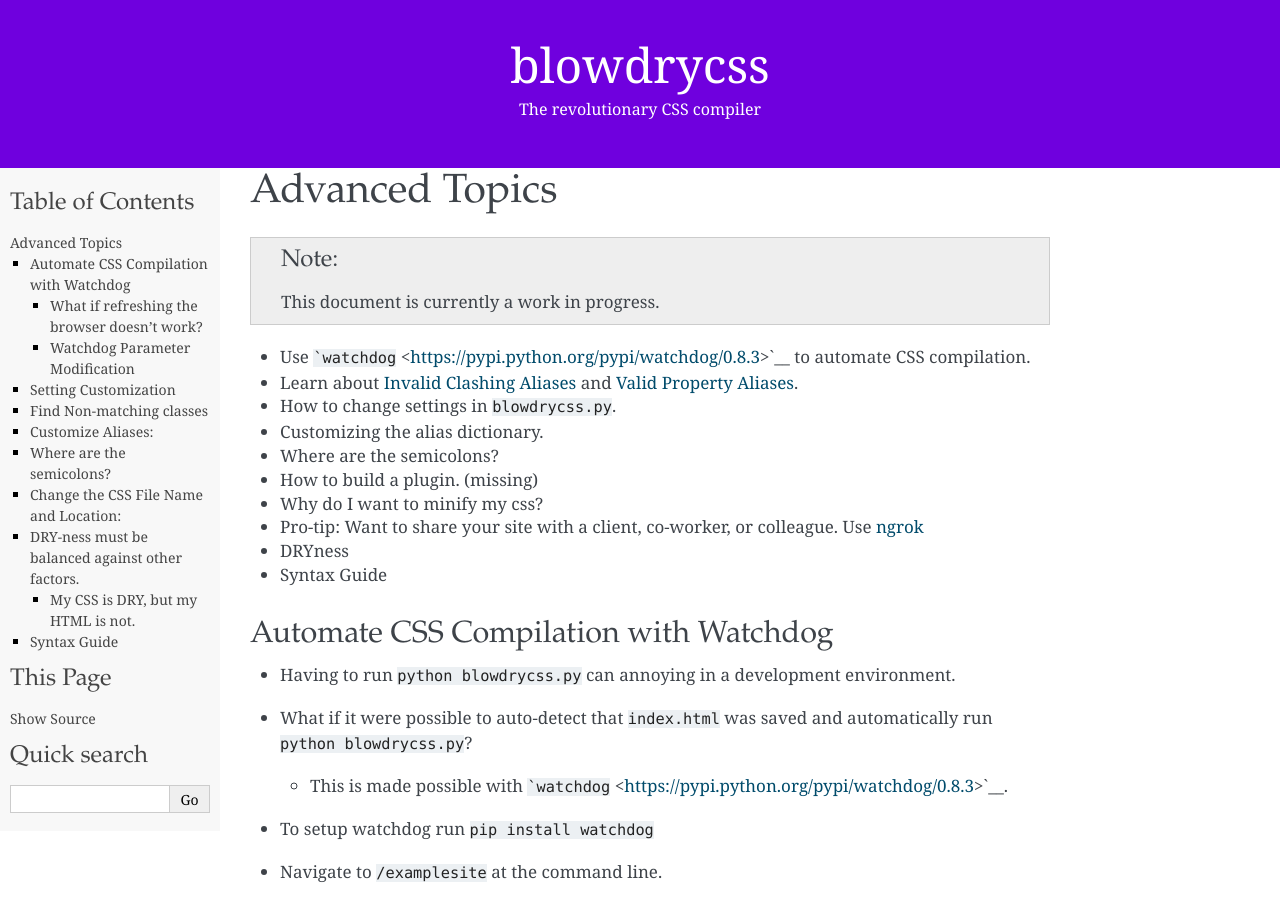
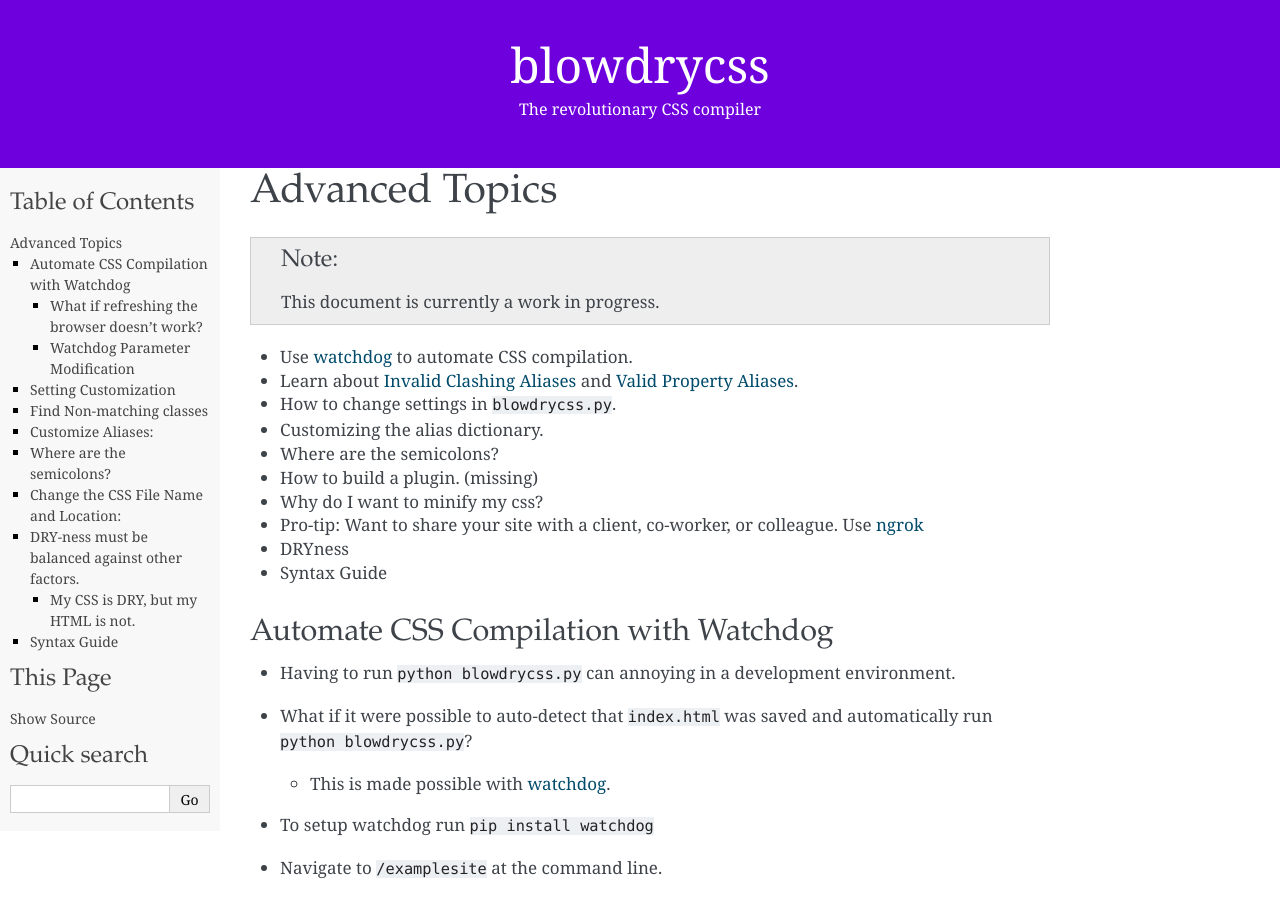
Before and after one commit to nueverest/blowdrycss, a Sphinx documentation site: the page built from docs/advancedtopics.rst, in a window 1280 px wide and 900 px high. Built offline with Sphinx 7.4.7, drawn with Linux system fonts in a browser that asks for light colours.

Commit message:
Added another link to syntax at the top of index.rst and fixed link syntax errors on the advancedtopics.rst.

````diff
--- a/docs/advancedtopics.rst
+++ b/docs/advancedtopics.rst
@@ -8,7 +8,7 @@
 
     This document is currently a work in progress.
 
-- Use ```watchdog`` <https://pypi.python.org/pypi/watchdog/0.8.3>`__ to automate CSS compilation.
+- Use `watchdog <https://pypi.python.org/pypi/watchdog/0.8.3>`__ to automate CSS compilation.
 - Learn about :doc:`clashing_aliases` and :doc:`property_aliases`.
 - How to change settings in ``blowdrycss.py``.
 - Customizing the alias dictionary.
@@ -29,7 +29,7 @@
    run ``python blowdrycss.py``?
 
    -  This is made possible with
-      ```watchdog`` <https://pypi.python.org/pypi/watchdog/0.8.3>`__.
+      `watchdog <https://pypi.python.org/pypi/watchdog/0.8.3>`__.
 
 -  To setup watchdog run ``pip install watchdog``
 -  Navigate to ``/examplesite`` at the command line.
--- a/docs/index.rst
+++ b/docs/index.rst
@@ -13,6 +13,8 @@
     :maxdepth: 1
 
     readme.rst
+    syntax.rst
+
 
 - `Download from Github <https://github.com/nueverest/blowdrycss>`__
 
````
